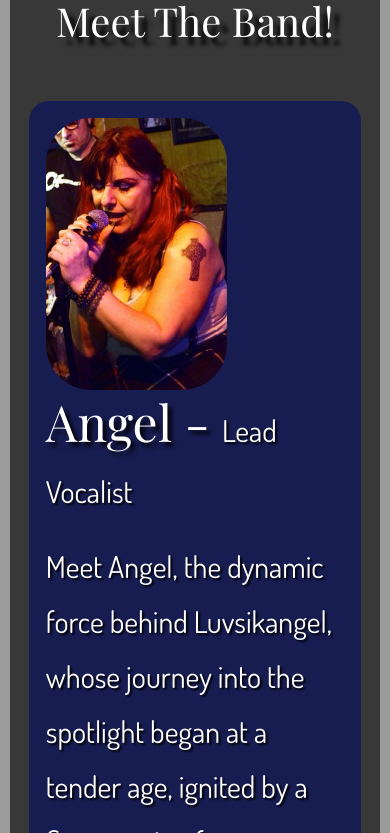
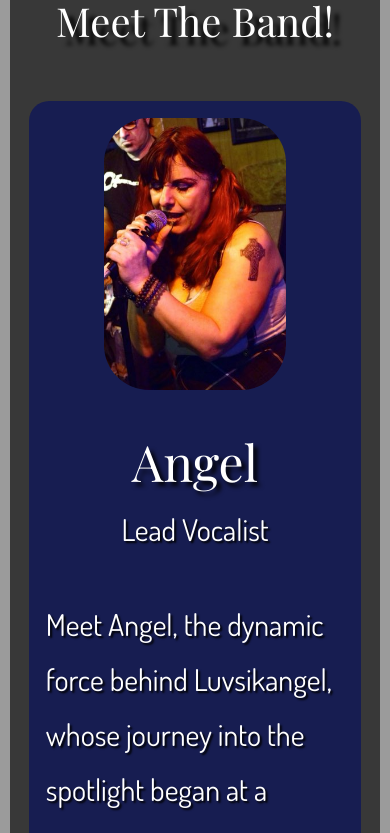
Before and after one commit to NickGentryBJJ/LuvSikReact, a React (Create React App) app: page / in a window 390 px wide. Shown: the part 8591-9424 px from the top of the page. Built offline with nearby package versions, Linux system fonts and the light colour scheme.

Commit message:
adjusted about mobile styling

```diff
--- a/src/Components/About/AboutIndexItem/AboutIndexItem.css
+++ b/src/Components/About/AboutIndexItem/AboutIndexItem.css
@@ -33,6 +33,12 @@
     margin-bottom: 20px;
 }
 @media only screen and (max-width: 768px) {
+    .about-index-item-wrapper{
+        display: flex;
+        flex-direction: column;
+        align-items: center;
+        justify-content: center;
+    }
     .rocker-desc-cont{
         font-size: 26px;
         line-height: 45px;
@@ -40,12 +46,19 @@
     .rocker-name{
         gap: 15px;
         font-size: 50px;
+        display: flex;
+        flex-direction: column;
+        justify-content: center;
+        align-items: center;
     }
     .instrument{
         padding: 0;
         text-align: center;
     }
-    .about-index-item-wrapper{
-        flex-direction: column;
+    .rocker-tag{
+        padding: 0;
+    }
+    .hide-mobile{
+        display: none;
     }
 }
--- a/src/Components/About/AboutIndexItem/AboutIndexItem.tsx
+++ b/src/Components/About/AboutIndexItem/AboutIndexItem.tsx
@@ -36,14 +36,13 @@ function AboutIndexItem(props: AboutIndexItemProps): JSX.Element {
             </div>
             <div className="rocker-info">
                 <div className="rocker-name">
-                        {name} - <span className="instrument">{rockers[name].instrument}</span>
+                    {name} <span className="hide-mobile">-</span> <span className="instrument">{rockers[name].instrument}</span>
                 </div>
                 <p className="rocker-desc">
                     {rockers[name].description}
                 </p>
             </div>
         </div>
-
     )
 }
 export default AboutIndexItem;
```
Lines whose indentation alone changed are shown as unchanged.
